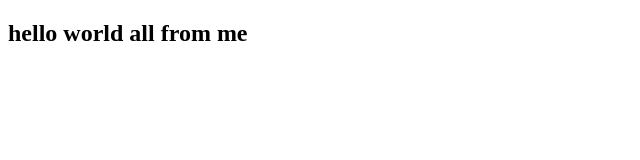
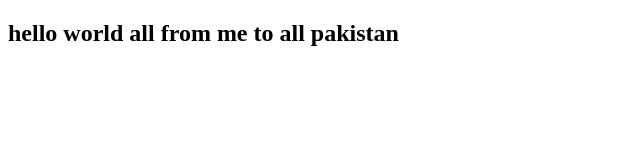
Before and after one commit to mamoonatahir/bootcamp-2020-october, a plain HTML site: page index.html in a window 1280 px wide. Shown: the whole page, without its empty margins (0-640 px from the left). Drawn offline with Linux system fonts and the light colour scheme.

Commit message:
Update index.html

```diff
--- a/index.html
+++ b/index.html
@@ -6,6 +6,6 @@
     <title>Document</title>
 </head>
 <body>
-    <h2>hello world all from me</h2>
+    <h2>hello world all from me to all pakistan </h2>
 </body>
 </html>
```
